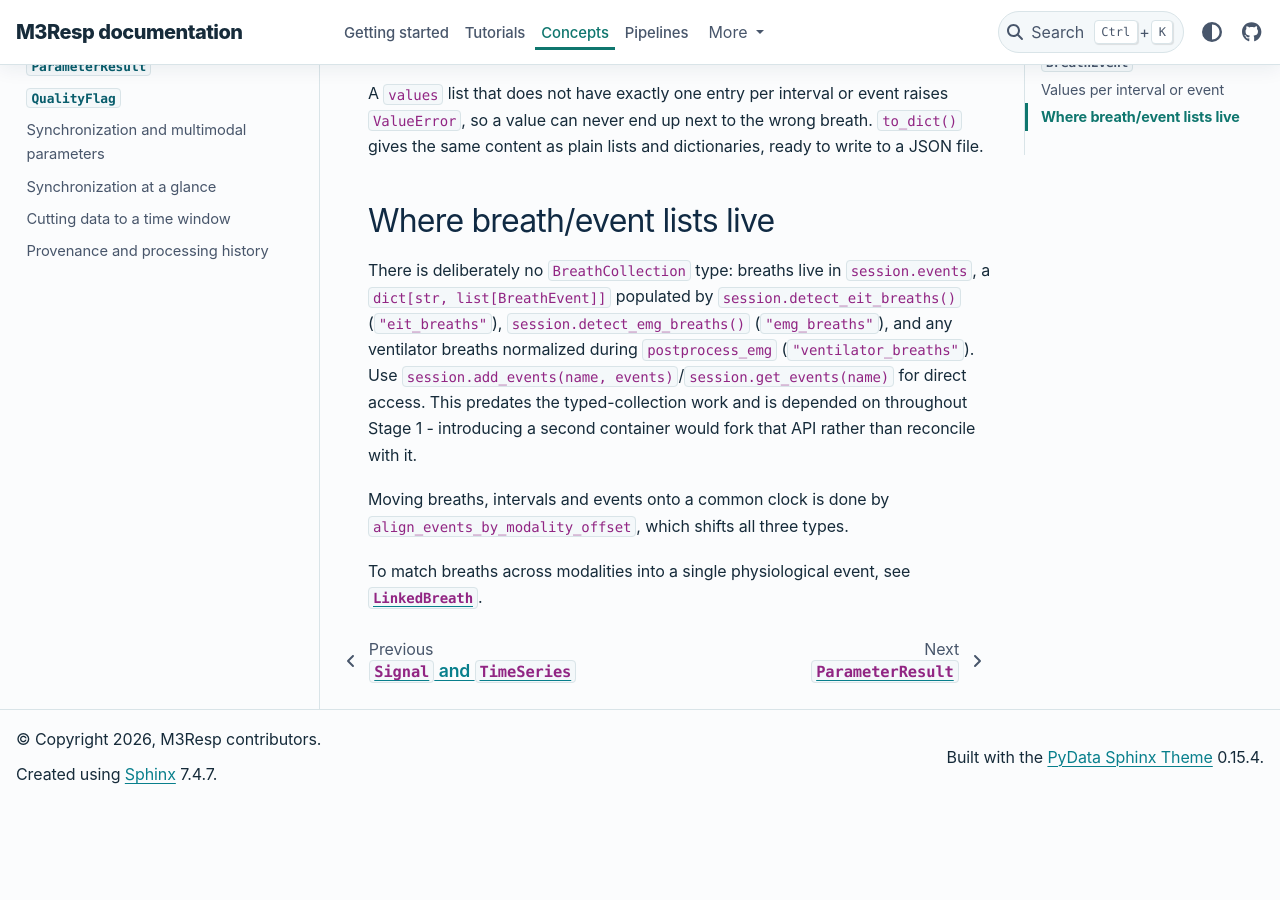
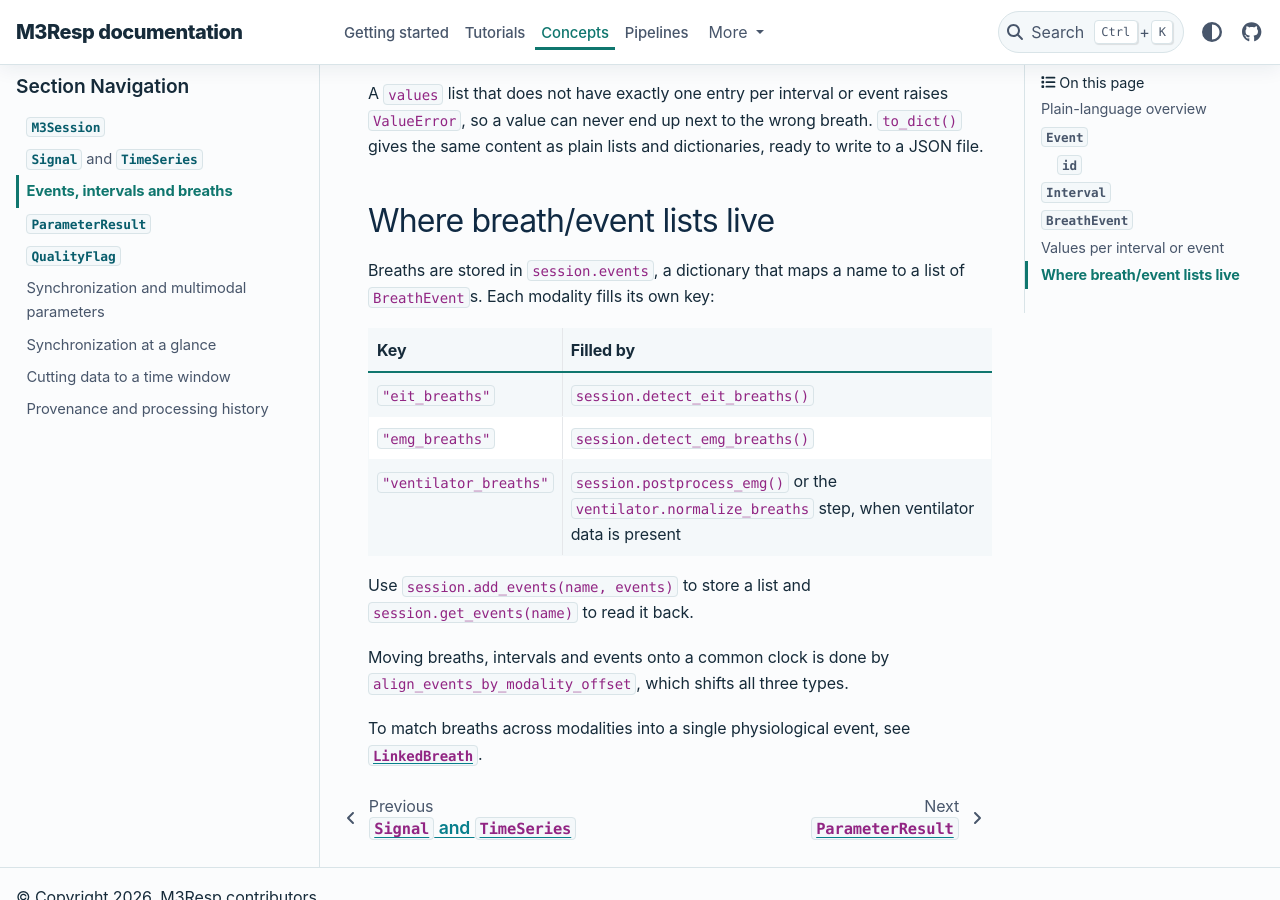
Before and after one commit to M3RESP/m3resp, a Sphinx documentation site: the page built from docs/concepts/events-and-breaths.md, in a window 1280 px wide and 900 px high, scrolled down 4530 px. Built offline with Sphinx 7.4.7 and the PyData theme 0.15.4, drawn with Linux system fonts in a browser that asks for light colours; before the commit the page ends 5333 px from its top, so only the background shows below that.

Commit message:
Fix breath/event storage description for clarity and consistency

```diff
--- a/docs/concepts/events-and-breaths.md
+++ b/docs/concepts/events-and-breaths.md
@@ -184,15 +184,17 @@
 
 ## Where breath/event lists live
 
-There is deliberately no `BreathCollection` type: breaths live in
-`session.events`, a `dict[str, list[BreathEvent]]` populated by
-`session.detect_eit_breaths()` (`"eit_breaths"`),
-`session.detect_emg_breaths()` (`"emg_breaths"`), and any ventilator breaths
-normalized during `postprocess_emg` (`"ventilator_breaths"`). Use
-`session.add_events(name, events)`/`session.get_events(name)` for direct
-access. This predates the typed-collection work and is depended on
-throughout Stage 1 - introducing a second container would fork that API
-rather than reconcile with it.
+Breaths are stored in `session.events`, a dictionary that maps a name to a
+list of `BreathEvent`s. Each modality fills its own key:
+
+| Key | Filled by |
+|---|---|
+| `"eit_breaths"` | `session.detect_eit_breaths()` |
+| `"emg_breaths"` | `session.detect_emg_breaths()` |
+| `"ventilator_breaths"` | `session.postprocess_emg()` or the `ventilator.normalize_breaths` step, when ventilator data is present |
+
+Use `session.add_events(name, events)` to store a list and
+`session.get_events(name)` to read it back.
 
 Moving breaths, intervals and events onto a common clock is done by
 `align_events_by_modality_offset`, which shifts all three types.
```
